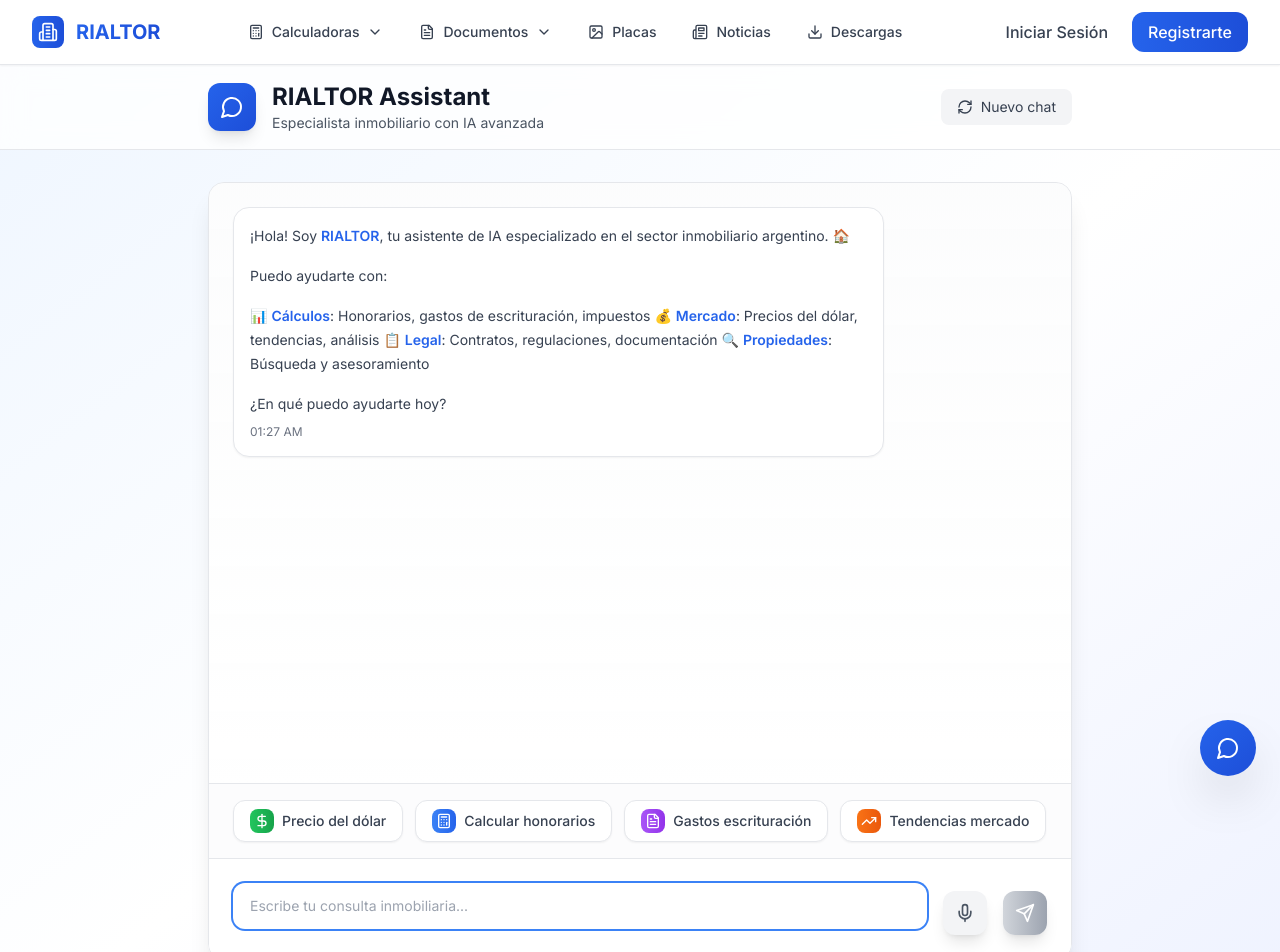
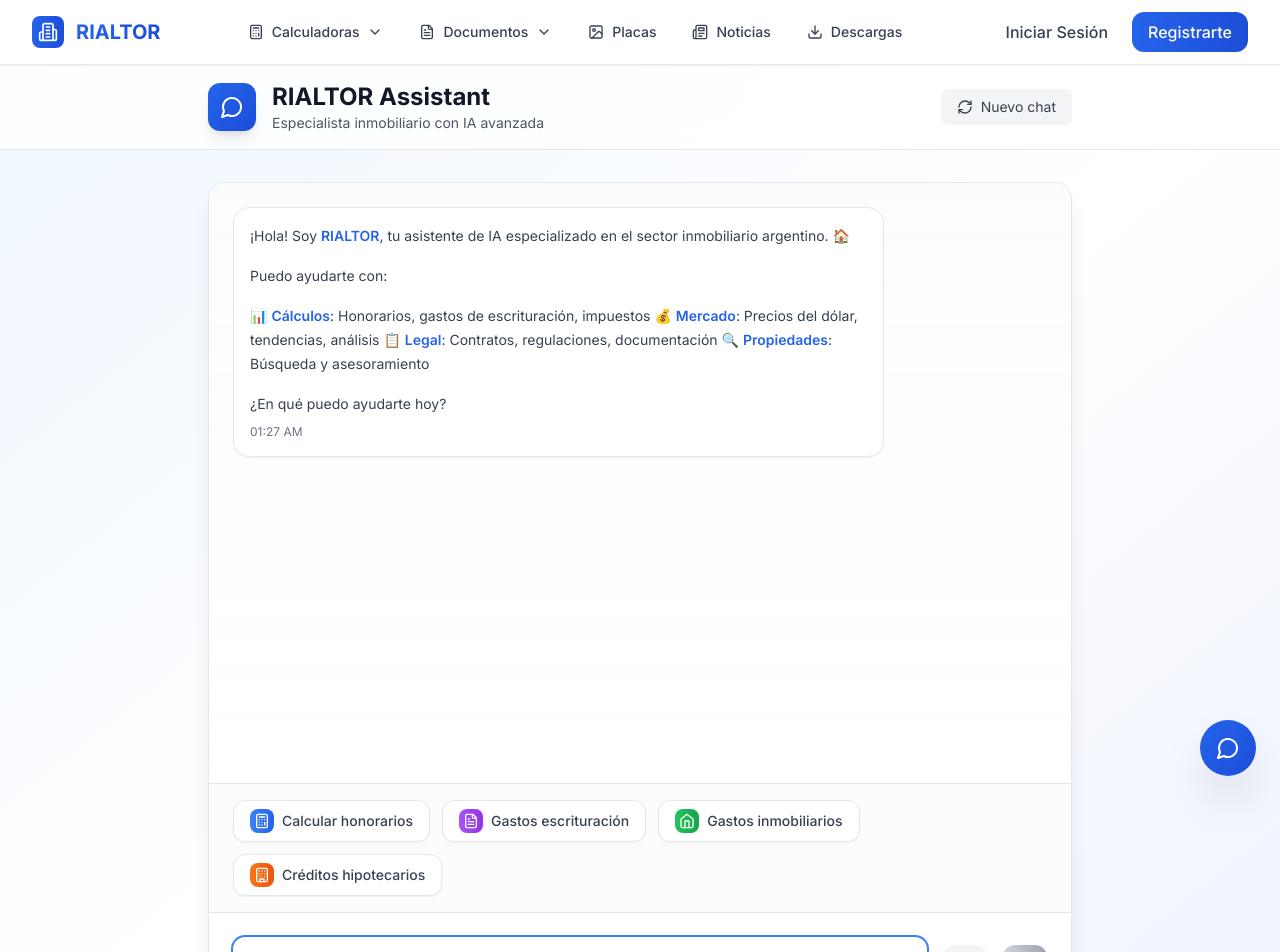
Before and after one commit to Tabix-Group/rialtor, a Next.js app in the folder frontend/: page /chat in a window 1280 px wide. Shown: the top 952 px of the page. Built offline with nearby package versions, Linux system fonts and the light colour scheme.

Commit message:
mejoras de opciones de chats

```diff
--- a/frontend/src/app/chat/page.tsx
+++ b/frontend/src/app/chat/page.tsx
@@ -13,9 +13,9 @@ import {
     RefreshCw,
     Sparkles,
     Calculator,
-    DollarSign,
     FileText,
-    TrendingUp
+    Home,
+    Building
 } from 'lucide-react'
 import { useAssistantChat } from '../../hooks/useAssistantChat'
 import MessageContent from '../../components/MessageContent'
@@ -331,12 +331,6 @@ export default function ChatPage() {
                         <div className="flex flex-wrap gap-3">
                             {[
                                 {
-                                    icon: <DollarSign className="w-4 h-4" />,
-                                    text: 'Precio del dólar',
-                                    action: '¿Cuál es el precio del dólar blue hoy en Argentina?',
-                                    color: 'from-green-500 to-green-600'
-                                },
-                                {
                                     icon: <Calculator className="w-4 h-4" />,
                                     text: 'Calcular honorarios',
                                     action: 'Necesito calcular los honorarios para una venta de $100.000 USD con comisión del 4% en CABA',
@@ -349,9 +343,15 @@ export default function ChatPage() {
                                     color: 'from-purple-500 to-purple-600'
                                 },
                                 {
-                                    icon: <TrendingUp className="w-4 h-4" />,
-                                    text: 'Tendencias mercado',
-                                    action: '¿Cuáles son las tendencias actuales del mercado inmobiliario en Buenos Aires?',
+                                    icon: <Home className="w-4 h-4" />,
+                                    text: 'Gastos inmobiliarios',
+                                    action: 'Necesito calcular todos los gastos de una operación inmobiliaria de $200.000 USD en CABA',
+                                    color: 'from-green-500 to-green-600'
+                                },
+                                {
+                                    icon: <Building className="w-4 h-4" />,
+                                    text: 'Créditos hipotecarios',
+                                    action: 'Quiero calcular las cuotas de un crédito hipotecario UVA por $150.000 USD a 20 años',
                                     color: 'from-orange-500 to-orange-600'
                                 }
                             ].map((suggestion, index) => (
--- a/frontend/src/components/FloatingAssistant.tsx
+++ b/frontend/src/components/FloatingAssistant.tsx
@@ -350,10 +350,10 @@ export default function FloatingAssistant() {
                     <div className="px-4 py-2 bg-gray-50/50 border-t border-gray-100">
                         <div className="flex flex-wrap gap-2">
                             {[
-                                { icon: '💰', text: 'Precio del dólar', action: '¿Cuál es el precio del dólar blue hoy en Argentina?' },
                                 { icon: '🧮', text: 'Calcular honorarios', action: 'Necesito calcular los honorarios para una venta de $100.000 USD con comisión del 4% en CABA' },
                                 { icon: '📋', text: 'Gastos escrituración', action: 'Quiero saber los gastos de escrituración para una propiedad de $150.000 USD en Buenos Aires' },
-                                { icon: '📈', text: 'Tendencias mercado', action: '¿Cuáles son las tendencias actuales del mercado inmobiliario en Buenos Aires?' }
+                                { icon: '🏠', text: 'Gastos inmobiliarios', action: 'Necesito calcular todos los gastos de una operación inmobiliaria de $200.000 USD en CABA' },
+                                { icon: '🏦', text: 'Créditos hipotecarios', action: 'Quiero calcular las cuotas de un crédito hipotecario UVA por $150.000 USD a 20 años' }
                             ].map((suggestion, index) => (
                                 <motion.button
                                     key={index}
```
